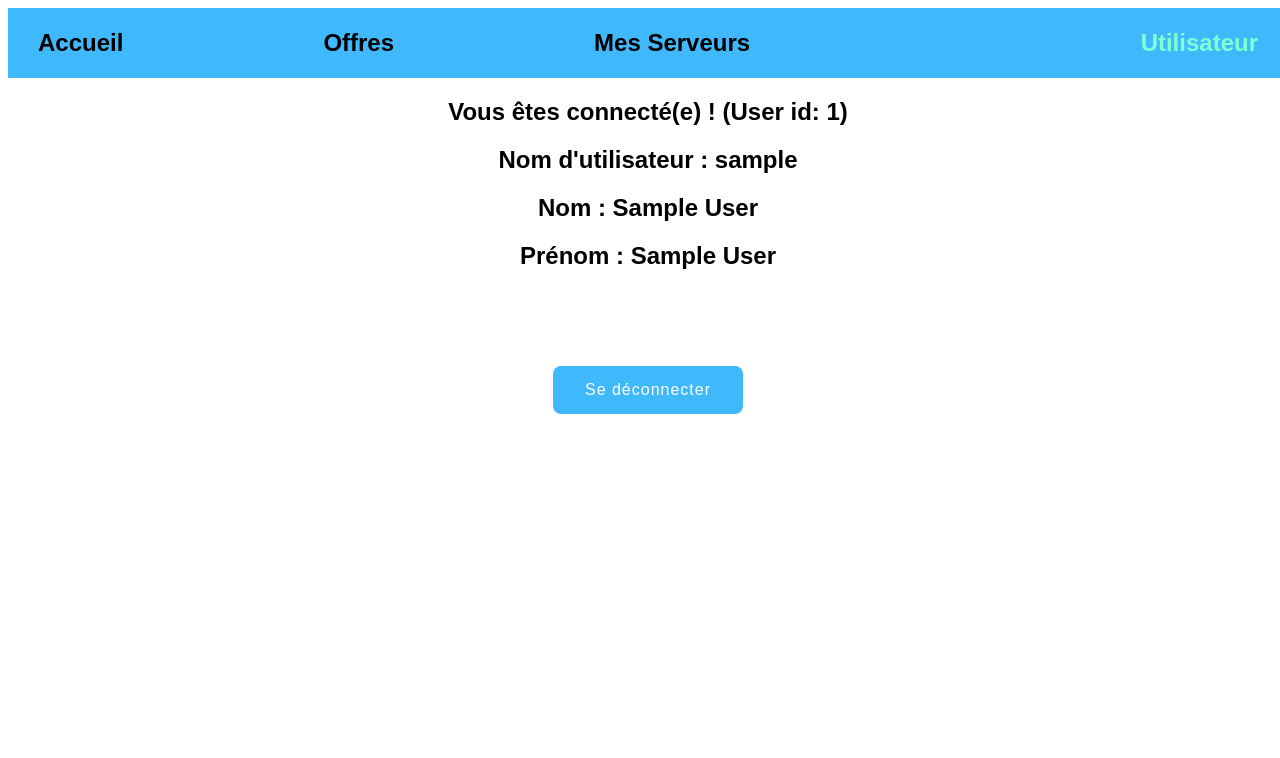
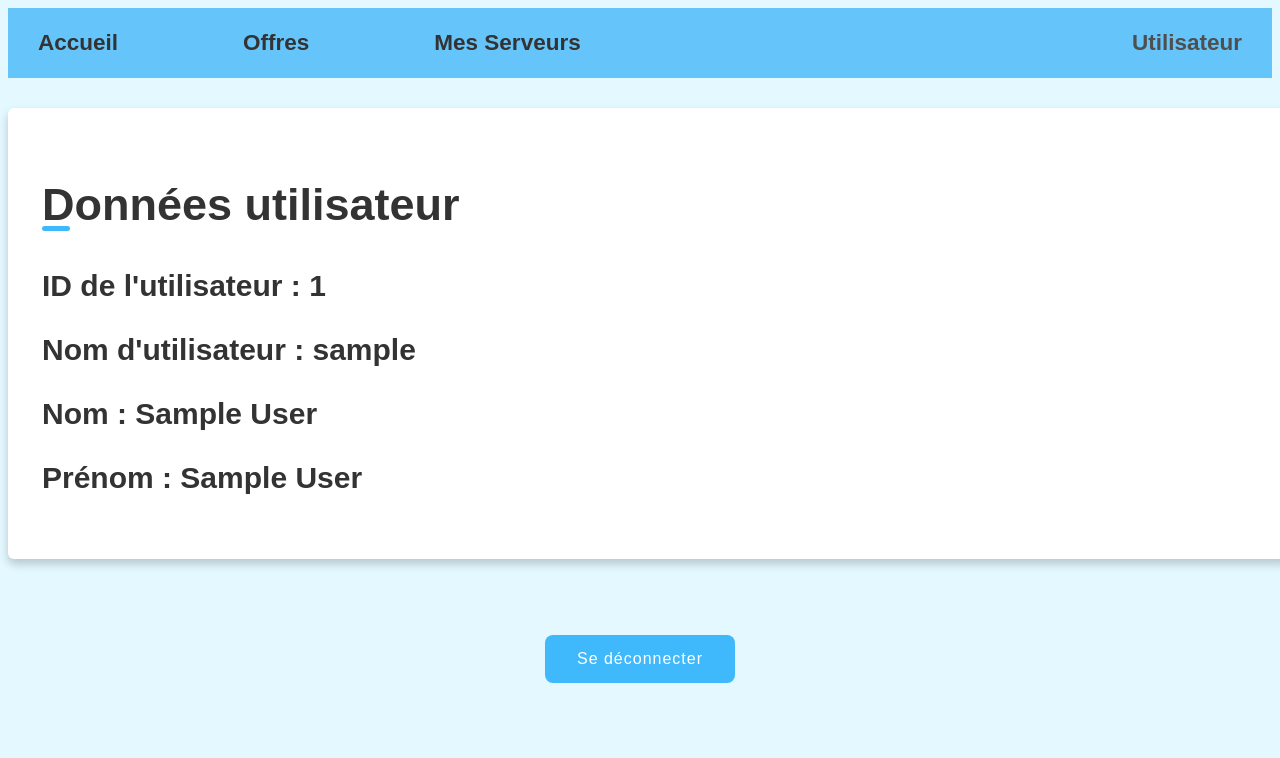
Before and after one commit to LikAnda/rentAserv, a PHP site: page /user.php in a window 1280 px wide. Shown: the top 758 px of the page. Run offline with PHP 8.4, Linux system fonts and the light colour scheme; the visitor is signed in with stand-in values (Sample User, id 1).

Commit message:
Website style

```diff
--- a/database.php
+++ b/database.php
@@ -11,7 +11,7 @@ function create_id($bdd, string $table) {
 }
 
 try {
-    $bdd = new PDO('mysql:host=localhost;dbname=rentaserv;charset=utf8', 'root', '');
+    $bdd = new PDO('mysql:host=localhost;dbname=rentaserv;charset=utf8', 'root', 'root');
 }
 catch(Exception $e) {
     die('Erreur : '.$e->getMessage());
--- a/style/loginform.css
+++ b/style/loginform.css
@@ -1,5 +1,5 @@
 body{
-    font-family: 'Inria Sans', sans-serif;
+    font-family: Century Gothic,CenturyGothic,AppleGothic,sans-serif;
     min-height: 100vh;
     display: flex;
     align-items: center;
--- a/style/style.css
+++ b/style/style.css
@@ -1,7 +1,7 @@
 body {
-    width: 100%;
-    background-color: White;
-    font-family: 'Inria Sans', sans-serif;
+    background-color: #e4f8ff;
+    color: #333;
+    font-family: Century Gothic,CenturyGothic,AppleGothic,sans-serif;
 }
 
 .header {
@@ -9,10 +9,67 @@ body {
     top: 0;
     width: 100%;
     height: 70px;
-    background-color: #40B8FC;
+    background-color: #65c4fa;
     display: flex;
     justify-content: space-around;
     align-items: center;
+    font-size: 15px;
+}
+
+.wrapper{
+    margin-top: 30px;
+    position: relative;
+    width: 96%;
+    background: #ffffff;
+    padding: 34px;
+    border-radius: 6px;
+    box-shadow: 0 5px 10px rgba(0,0,0,0.2);
+}
+.wrapper-title{
+    position: relative;
+    font-size: 45px;
+    font-weight: 600;
+    color: #333;
+}
+.wrapper-title::before{
+    content: '';
+    position: absolute;
+    left: 0;
+    bottom: 0;
+    height: 5px;
+    width: 28px;
+    border-radius: 12px;
+    background: #40B8FC;
+}
+
+.wrapper-content{
+    position: relative;
+    font-size: 30px;
+    font-weight: 600;
+    color: #333;
+}
+
+.nav-item{
+    position: relative;
+    text-align: center;
+    transition: 0.4s;
+    color: #333333;
+}
+
+.nav-item::after {
+    content: '';
+    position: absolute;
+    bottom: 0;
+    left: 50%; /* Départ au milieu */
+    width: 0; /* Commence sans largeur */
+    height: 2px; /* Hauteur du soulignement */
+    background-color: #333333; /* Couleur du soulignement */
+    transition: width 0.3s ease; /* Animation de la largeur */
+    transform: translateX(-50%); /* Ajustement pour centrer */
+}
+
+.nav-item:hover::after {
+    width: 100%; /* Lorsque l'élément est survolé, la largeur devient 100% */
 }
 
 .align-center {
@@ -20,7 +77,10 @@ body {
 }
 
 #onclick {
-    color: aquamarine;
+    color: #4f4f4f;
+}
+#onclick::after{
+    background-color: #3f3f3f;
 }
 
 a {
@@ -34,7 +94,7 @@ a {
 }
 
 .left-section h2 {
-    margin-right: 200px;
+    margin-right: 125px;
 }
 
 .right-section {
--- a/user.php
+++ b/user.php
@@ -53,23 +53,26 @@ if (isset($_POST['re-username']) && isset($_POST['re-password']) && isset($_POST
     <link href="style/style.css" rel="stylesheet" />
 </head>
 <body>
-    <header class="header">
+<header class="header">
         <div class="left-section">
-            <h2><a href="index.php">Accueil</a></h2>
-            <h2><a href="offers.php">Offres</a></h2>
-            <h2><a href="myserv.php">Mes Serveurs</a></h2>
+            <h2 class="nav-item"><a href="index.php">Accueil</a></h2>
+            <h2 class="nav-item"><a href="offers.php">Offres</a></h2>
+            <h2 class="nav-item"><a href="myserv.php">Mes Serveurs</a></h2>
         </div>
         <div class="right-section">
-            <h2 id="onclick"><a href="user.php">Utilisateur</a></h2>
+            <h2 id="onclick" class="nav-item"><a href="user.php">Utilisateur</a></h2>
         </div>
     </header>
 
     <?php
     if(isset($_SESSION['user_id'])) {
-        echo "<h2 class='align-center'>Vous êtes connecté(e) ! (User id: ".$_SESSION['user_id'].")</h2>";
-        echo "<h2 class='align-center'>Nom d'utilisateur : ".$_SESSION['username']."</h2>";
-        echo "<h2 class='align-center'>Nom : ".$_SESSION['last_name']."</h2>";
-        echo "<h2 class='align-center'>Prénom : ".$_SESSION['first_name']."</h2>";
+        echo "<div class='wrapper'>";
+        echo "<h2 class='wrapper-title'>Données utilisateur</h2>";
+        echo "<h3 class='wrapper-content'>ID de l'utilisateur : ".$_SESSION['user_id']."</h3>";
+        echo "<h3 class='wrapper-content'>Nom d'utilisateur : ".$_SESSION['username']."</h3>";
+        echo "<h3 class='wrapper-content'>Nom : ".$_SESSION['last_name']."</h3>";
+        echo "<h3 class='wrapper-content'>Prénom : ".$_SESSION['first_name']."</h3>";
+        echo "</div>";
 
         echo <<< HTML
         <div class="contain-center">
```
Also changed, not shown: index.php (+6 -5 lines), myserv.php (+6 -5 lines), offers.php (+6 -5 lines).
